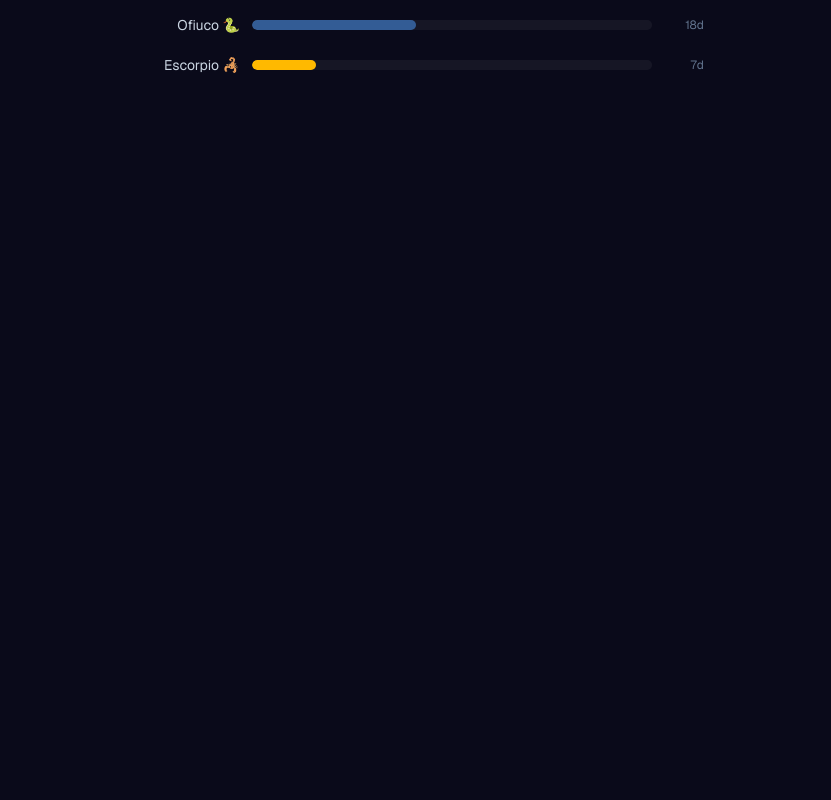
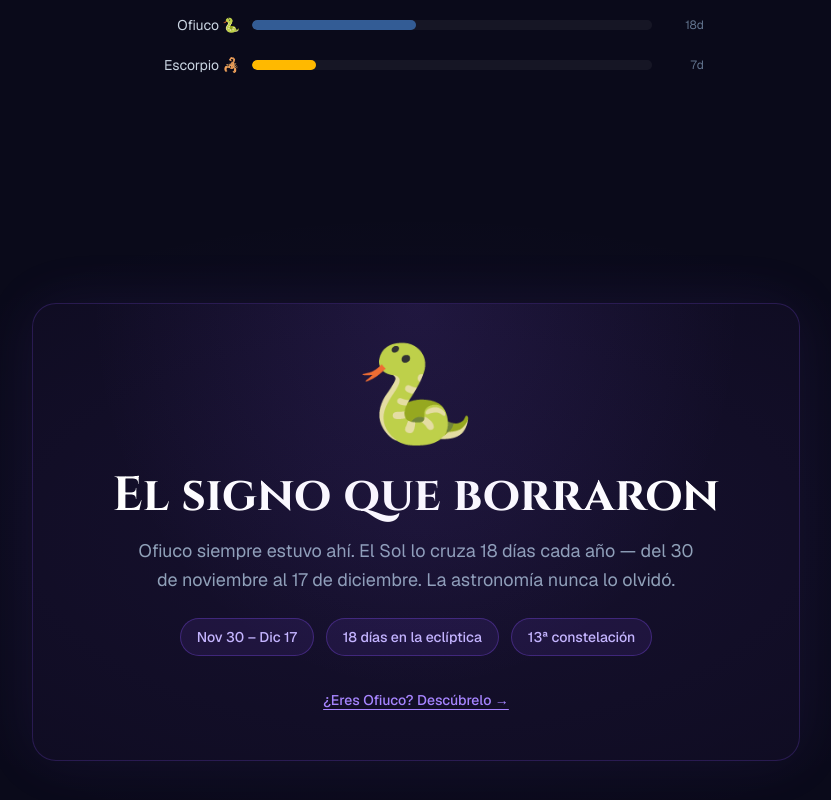
Before and after one commit to dacq7/ecliptic-explorer, a Next.js app: page / in a window 1280 px wide. Shown: the part 1760-2560 px from the top of the page, without its empty margins (224-1055 px from the left). Before the commit the page ends 1967 px from the top, so only its background shows below. Built offline with nearby package versions, Linux system fonts and the light colour scheme.

Commit message:
feat(landing): OphiuchusSection with floating emoji, violet glow card, stat pills

```diff
--- /dev/null
+++ b/app/components/landing/OphiuchusSection.tsx
@@ -0,0 +1,73 @@
+'use client'
+
+import { useRef } from 'react'
+import Link from 'next/link'
+import { motion, useInView } from 'framer-motion'
+
+export function OphiuchusSection() {
+  const ref = useRef<HTMLElement>(null)
+  const inView = useInView(ref, { once: true, margin: '-100px' })
+
+  const pills = ['Nov 30 – Dic 17', '18 días en la eclíptica', '13ª constelación']
+
+  return (
+    <section ref={ref} className="relative py-24 px-4 md:px-8">
+      <div
+        aria-hidden="true"
+        className="absolute inset-0 -z-10 pointer-events-none bg-[radial-gradient(ellipse_at_center,rgba(139,92,246,0.06)_0%,transparent_70%)]"
+      />
+
+      <div className="max-w-3xl mx-auto">
+        <motion.div
+          initial={{ opacity: 0, scale: 0.95 }}
+          animate={inView ? { opacity: 1, scale: 1 } : {}}
+          transition={{ duration: 0.6, ease: 'easeOut' }}
+          className="relative overflow-hidden rounded-3xl border border-violet-500/20 bg-violet-500/[0.04] p-8 md:p-12 text-center shadow-[0_0_60px_rgba(139,92,246,0.08)]"
+        >
+          <div
+            aria-hidden="true"
+            className="absolute inset-0 pointer-events-none bg-[radial-gradient(ellipse_at_50%_0%,rgba(139,92,246,0.12),transparent_60%)]"
+          />
+
+          <motion.span
+            className="block mb-6 text-7xl md:text-8xl"
+            animate={{ y: [0, -10, 0] }}
+            transition={{ repeat: Infinity, duration: 3.5, ease: 'easeInOut' }}
+            aria-hidden="true"
+          >
+            🐍
+          </motion.span>
+
+          <h2 className="font-display mb-4 text-3xl font-bold text-white md:text-5xl">
+            El signo que borraron
+          </h2>
+
+          <p className="mx-auto max-w-xl text-base leading-relaxed text-slate-400 md:text-lg">
+            Ofiuco siempre estuvo ahí. El Sol lo cruza 18 días cada año&nbsp;—
+            del 30 de noviembre al 17 de diciembre. La astronomía nunca lo olvidó.
+          </p>
+
+          <div className="mt-6 flex flex-col items-center justify-center gap-3 sm:flex-row">
+            {pills.map((pill) => (
+              <span
+                key={pill}
+                className="rounded-full border border-violet-500/30 bg-violet-500/10 px-4 py-2 text-sm font-medium text-violet-300"
+              >
+                {pill}
+              </span>
+            ))}
+          </div>
+
+          <div className="mt-8">
+            <Link
+              href="/calculator"
+              className="text-sm font-medium text-violet-400 underline underline-offset-4 transition-colors hover:text-violet-300"
+            >
+              ¿Eres Ofiuco? Descúbrelo →
+            </Link>
+          </div>
+        </motion.div>
+      </div>
+    </section>
+  )
+}
--- a/app/page.tsx
+++ b/app/page.tsx
@@ -1,11 +1,13 @@
 import { HeroSection } from '@/app/components/landing/HeroSection'
 import { ProofSection } from '@/app/components/landing/ProofSection'
+import { OphiuchusSection } from '@/app/components/landing/OphiuchusSection'
 
 export default function Home() {
   return (
     <main>
       <HeroSection />
       <ProofSection />
+      <OphiuchusSection />
     </main>
   )
 }
```
